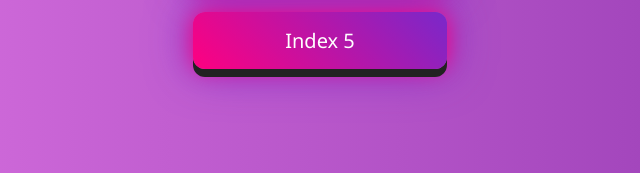
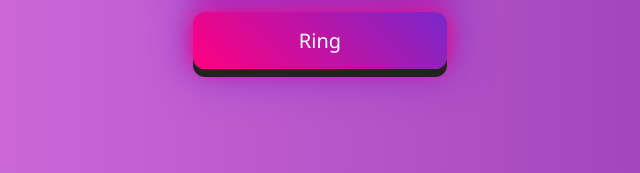
Before and after one commit to amanbihari7777777/animations, a plain HTML site: page index.html in a window 1280 px wide. Shown: the part 483-656 px from the top of the page, 320-960 px from the left. Drawn offline with Linux system fonts and the light colour scheme.

Commit message:
Update index.html

```diff
--- a/index.html
+++ b/index.html
@@ -84,7 +84,7 @@
     <a href="mac.html" class="btn">Mac</a>
     <a href="Pyramid.html" class="btn">Animated Pyramid</a>
     <a href="orbit-loader.html" class="btn">Orbit Loader</a>
-    <a href="index5.html" class="btn">Index 5</a>
+    <a href="ring.html" class="btn">Ring</a>
   </div>
 </body>
 </html>
```
